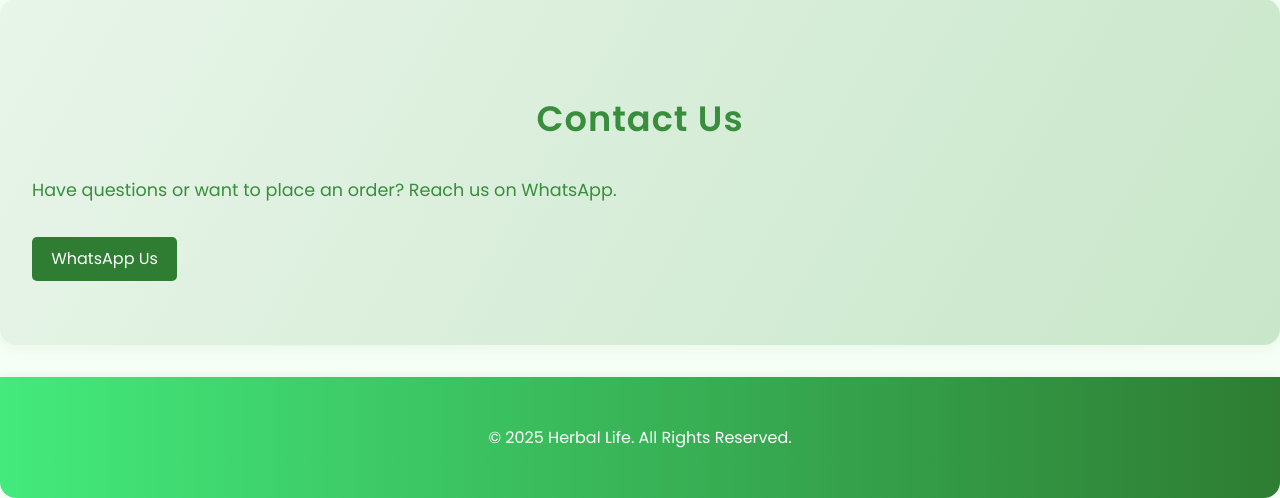
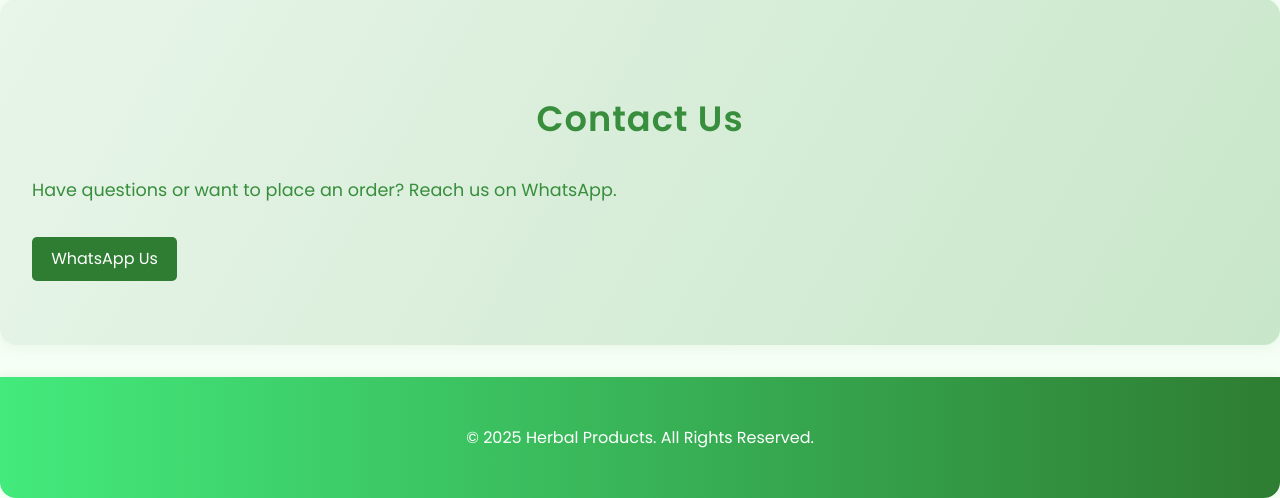
Before and after one commit to anshumaan2503/Herbal-Products-Website, a Flask app: page / in a window 1280 px wide. Shown: the part 1830-2328 px from the top of the page. Run offline with Flask 3, Linux system fonts and the light colour scheme; data comes from the database, SQL or seed files in the repository.

Commit message:
Update website name to Herbal Products

```diff
--- a/templates/index.html
+++ b/templates/index.html
@@ -3,7 +3,7 @@
 <head>
     <meta charset="UTF-8">
     <meta name="viewport" content="width=device-width, initial-scale=1.0">
-    <title>Herbal Life Products</title>
+    <title>Herbal Products</title>
 
     <!-- CSS -->
     <link rel="stylesheet" href="{{ url_for('static', filename='style.css') }}">
@@ -18,7 +18,7 @@
     <header class="header">
         <div class="logo">
             <i class="fa-solid fa-leaf" style="color:#c8e6c9;margin-right:8px;"></i>
-            Herbal<span>Life</span>
+            Herbal<span>Products</span>
         </div>
         <div class="hamburger" id="hamburger">
             <span></span>
@@ -77,7 +77,7 @@
 
     <!-- Footer -->
     <footer class="footer">
-        <p>&copy; 2025 Herbal Life. All Rights Reserved.</p>
+        <p>&copy; 2025 Herbal Products. All Rights Reserved.</p>
     </footer>
 
     <!-- JS -->
```
